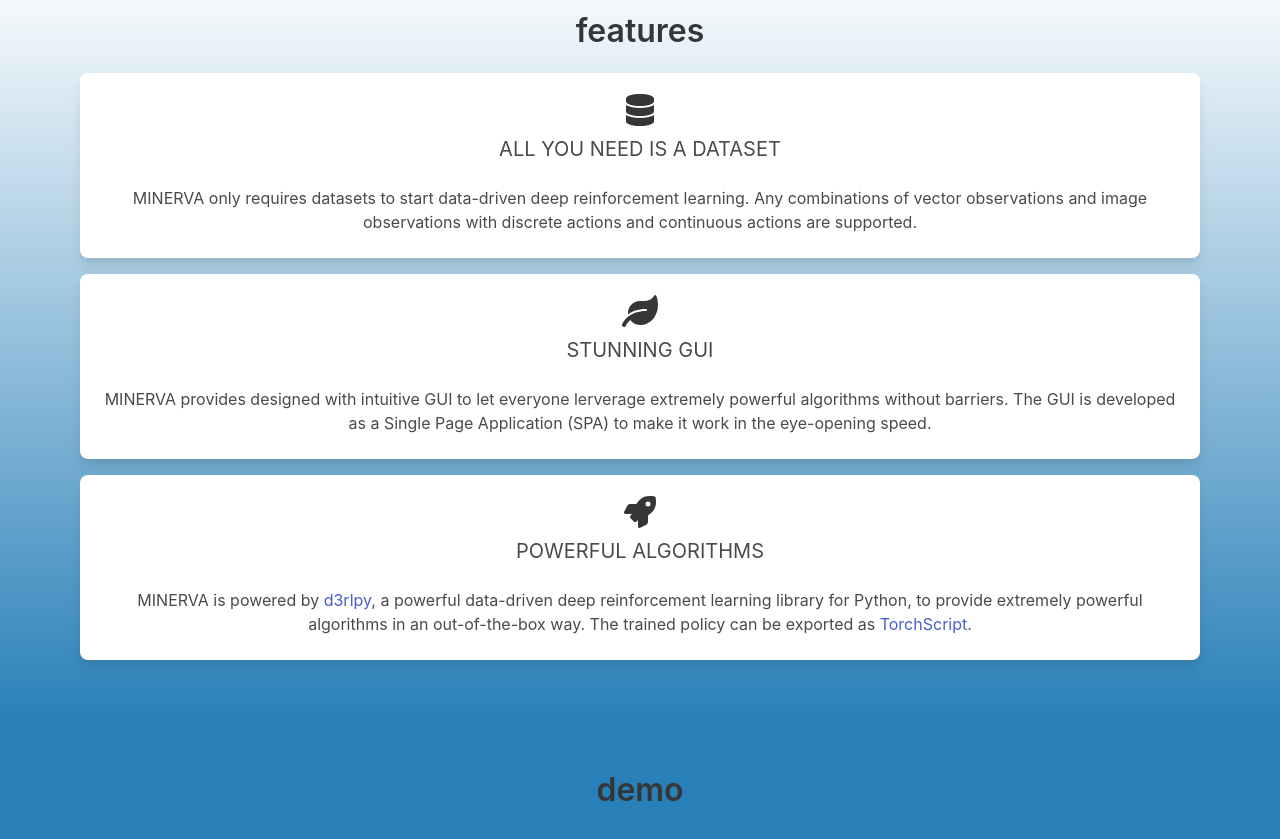
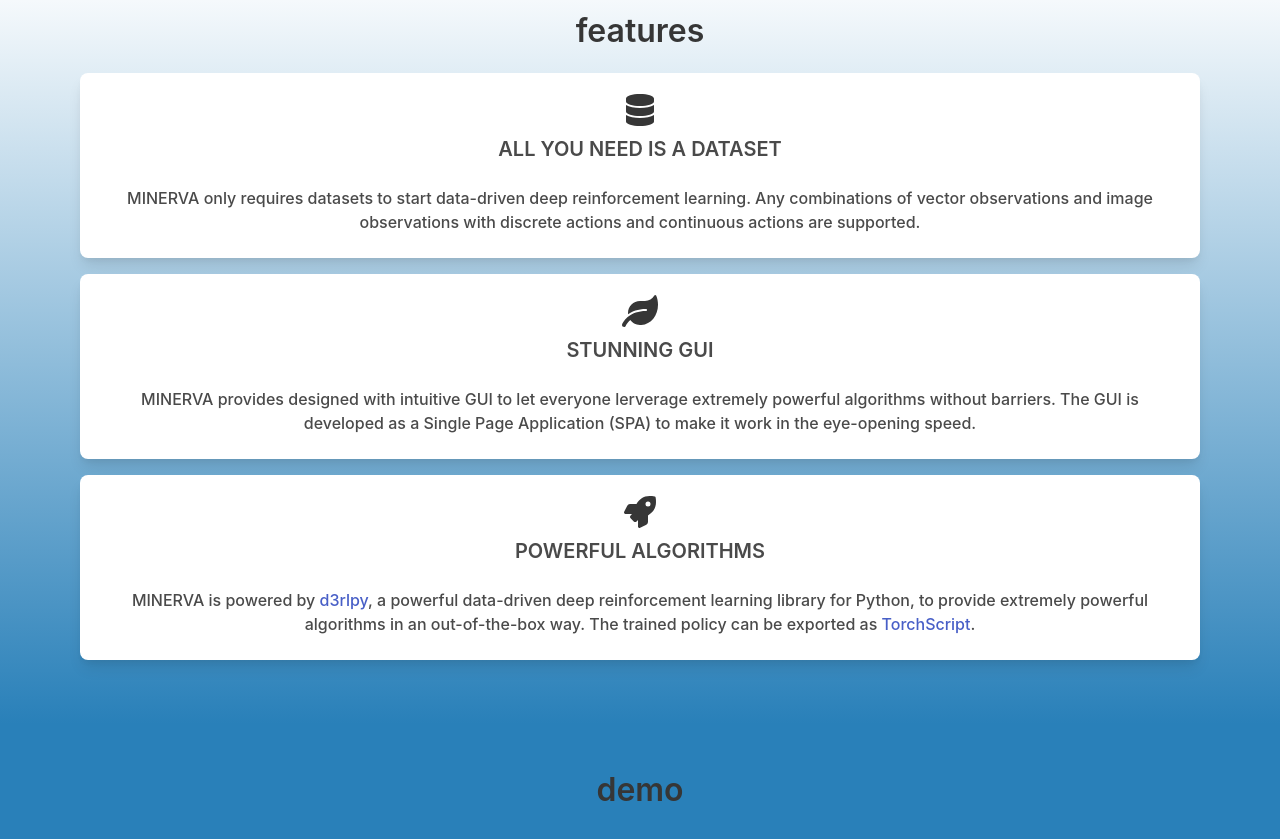
Before and after one commit to takuseno/minerva, a website: page website/index.html in a window 1280 px wide. Shown: the part 1440-2279 px from the top of the page. Drawn offline with nearby package versions, Linux system fonts and the light colour scheme; grey boxes are pictures that could not be loaded.

Commit message:
Fix font weight at website

```diff
--- a/website/index.html
+++ b/website/index.html
@@ -93,10 +93,10 @@
                 <i class="fas fa-database"></i>
               </span>
             </h1>
-            <h1 class="subtitle">
+            <h1 class="subtitle has-text-weight-semibold">
               ALL YOU NEED IS A DATASET
             </h1>
-            <p>
+            <p class="has-text-weight-medium">
               MINERVA only requires datasets to start data-driven deep reinforcement learning.
               Any combinations of vector observations and image observations
               with discrete actions and continuous actions are supported.
@@ -111,10 +111,10 @@
                 <i class="fas fa-leaf"></i>
               </span>
             </h1>
-            <h1 class="subtitle">
+            <h1 class="subtitle has-text-weight-semibold">
               STUNNING GUI
             </h1>
-            <p>
+            <p class="has-text-weight-medium">
               MINERVA provides designed with intuitive GUI to let everyone
               lerverage extremely powerful algorithms without barriers.
               The GUI is developed as a Single Page Application (SPA) to make
@@ -130,10 +130,10 @@
                 <i class="fas fa-rocket"></i>
               </span>
             </h1>
-            <h1 class="subtitle">
+            <h1 class="subtitle has-text-weight-semibold">
               POWERFUL ALGORITHMS
             </h1>
-            <p>
+            <p class="has-text-weight-medium">
             MINERVA is powered by <a href="https://github.com/takuseno/d3rlpy">d3rlpy</a>,
             a powerful data-driven deep reinforcement learning library for Python,
             to provide extremely powerful algorithms in an out-of-the-box way.
```
